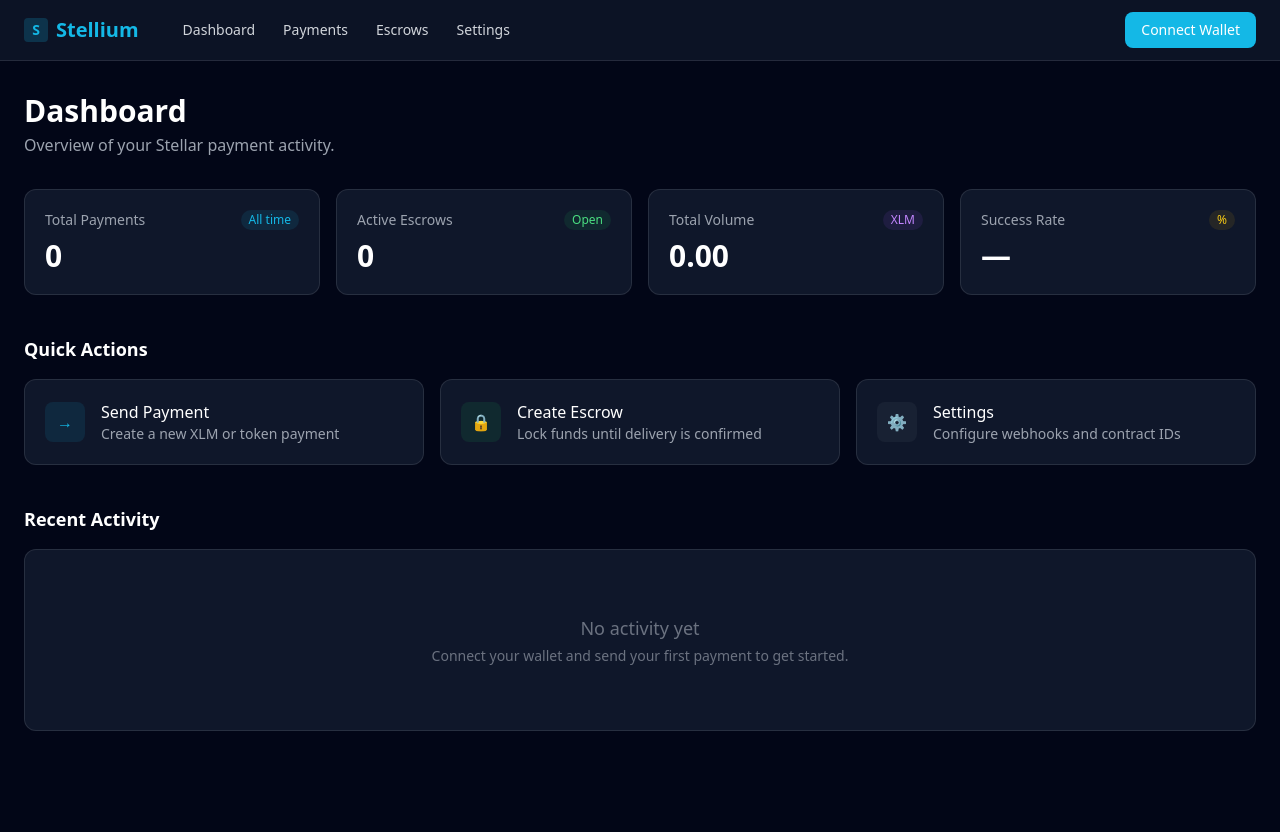
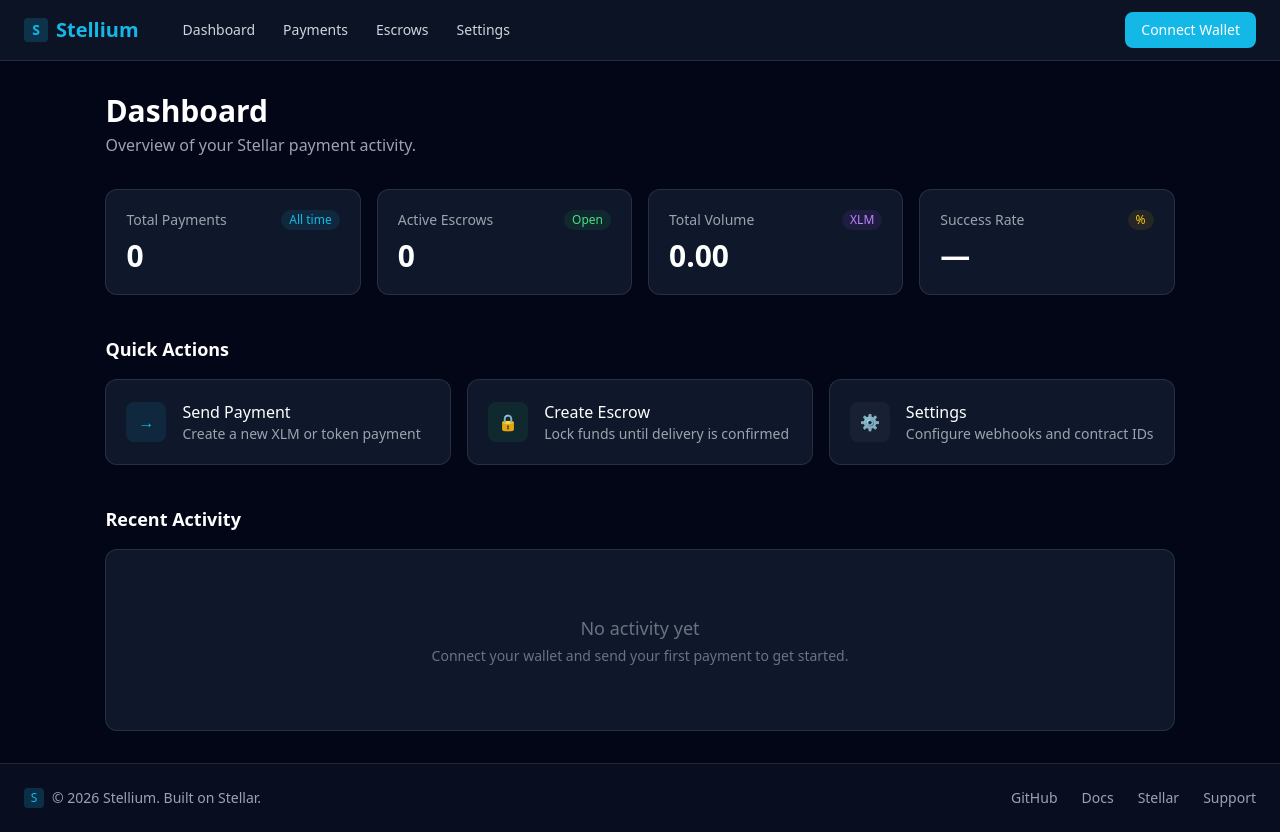
Before and after one commit to stellium-protocol/stellium-frontend, a Next.js app: page / in a window 1280 px wide. Before the commit the page ends 800 px from the top, so only its background shows below. Built offline with nearby package versions, Linux system fonts and the light colour scheme.

Commit message:
feat: add footer with links
Add Footer component with links to GitHub, Docs, Stellar, and Support.
Footer appears on all pages via the root layout. Uses flexbox to stick
to bottom of viewport.

Closes #12

```diff
--- a/src/app/layout.tsx
+++ b/src/app/layout.tsx
@@ -2,6 +2,7 @@
 import "./globals.css";
 import { WalletConnect } from "@/components/WalletConnect";
 import { WalletProvider } from "@/lib/wallet-context";
+import { Footer } from "@/components/Footer";
 
 export const metadata: Metadata = {
   title: "Stellium — Stellar Payment Gateway",
@@ -15,7 +16,7 @@
 }) {
   return (
     <html lang="en">
-      <body className="min-h-screen">
+      <body className="flex min-h-screen flex-col">
         <WalletProvider>
           <nav className="sticky top-0 z-50 border-b border-white/10 bg-stellar-dark/80 backdrop-blur-md">
             <div className="mx-auto flex max-w-7xl items-center justify-between px-6 py-3">
@@ -55,6 +56,7 @@
             </div>
           </nav>
           <main className="mx-auto max-w-7xl px-6 py-8">{children}</main>
+          <Footer />
         </WalletProvider>
       </body>
     </html>
--- /dev/null
+++ b/src/components/Footer.tsx
@@ -0,0 +1,49 @@
+export function Footer() {
+  return (
+    <footer className="mt-auto border-t border-white/10 bg-stellar-dark/50">
+      <div className="mx-auto flex max-w-7xl flex-col items-center justify-between gap-4 px-6 py-6 sm:flex-row">
+        <div className="flex items-center gap-2 text-sm text-gray-400">
+          <span className="inline-block h-5 w-5 rounded bg-stellar-blue/20 text-center text-xs leading-5 text-stellar-blue">
+            S
+          </span>
+          <span>&copy; {new Date().getFullYear()} Stellium. Built on Stellar.</span>
+        </div>
+
+        <nav className="flex gap-6">
+          <a
+            href="https://github.com/stellium-protocol"
+            target="_blank"
+            rel="noopener noreferrer"
+            className="text-sm text-gray-400 transition-colors hover:text-white"
+          >
+            GitHub
+          </a>
+          <a
+            href="https://docs.stellium.dev"
+            target="_blank"
+            rel="noopener noreferrer"
+            className="text-sm text-gray-400 transition-colors hover:text-white"
+          >
+            Docs
+          </a>
+          <a
+            href="https://stellar.org"
+            target="_blank"
+            rel="noopener noreferrer"
+            className="text-sm text-gray-400 transition-colors hover:text-white"
+          >
+            Stellar
+          </a>
+          <a
+            href="https://github.com/stellium-protocol/stellium-frontend/issues"
+            target="_blank"
+            rel="noopener noreferrer"
+            className="text-sm text-gray-400 transition-colors hover:text-white"
+          >
+            Support
+          </a>
+        </nav>
+      </div>
+    </footer>
+  );
+}
```
